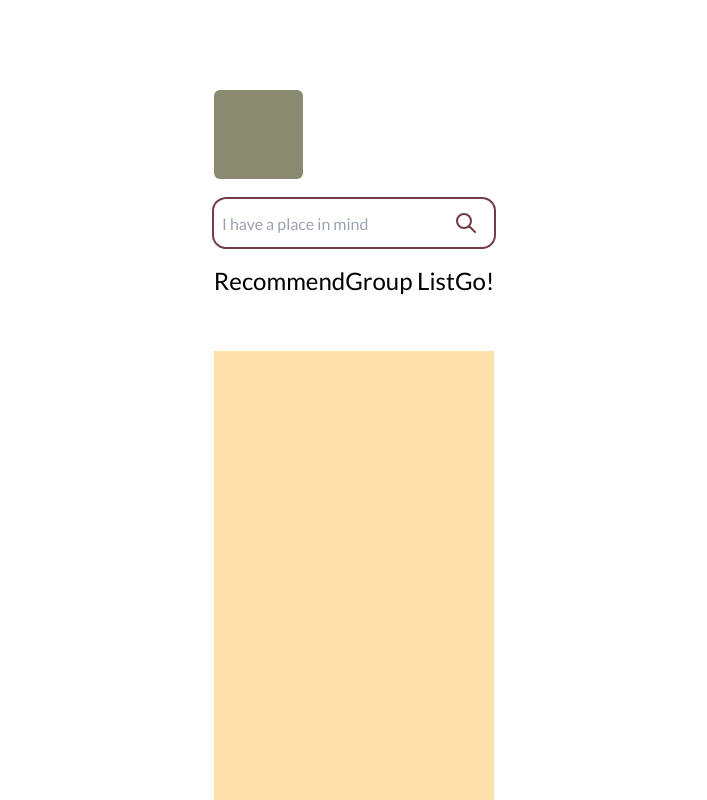
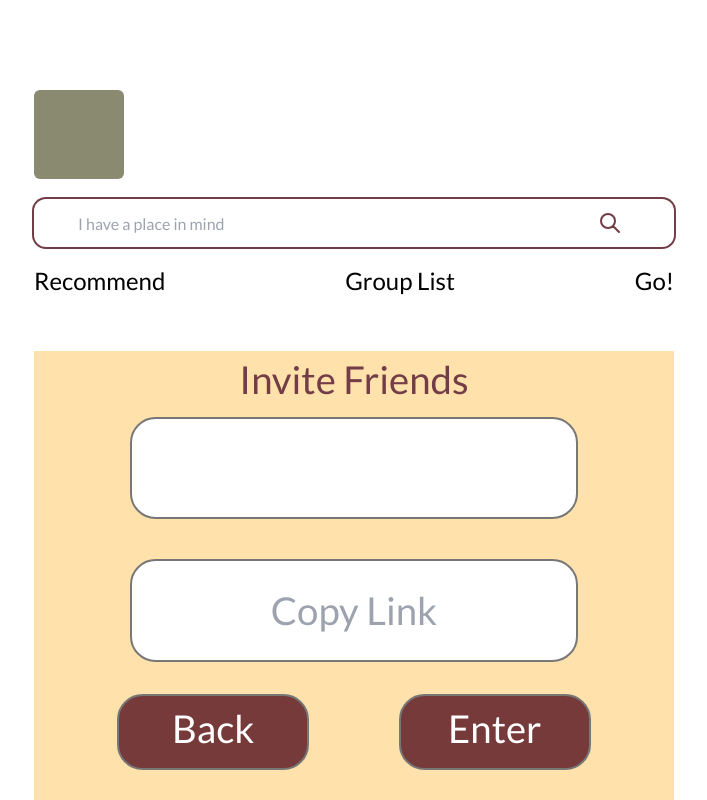
Before and after one commit to kapa-moon/final-project-team-decider, a React (Create React App) app in the folder front-end/: page /Home in a window 1280 px wide. Shown: the top 800 px of the page, without its empty margins (286-993 px from the left). Built offline with nearby package versions, Linux system fonts and the light colour scheme.

Commit message:
update create team page and front end other files

```diff
--- /dev/null
+++ b/front-end/src/component/BackEnter.js
@@ -0,0 +1,14 @@
+import React from 'react';
+import Button from './Button';
+
+function BackEnter()
+{
+    return(
+        <div style = {{marginTop: '2.5vw'}}>
+            <Button str_array = {[{str: 'Back', left: 1}]} type = {4}></Button>
+            <Button str_array = {[{str: 'Enter', left: 0}]} type = {4}></Button>
+        </div>
+    );
+}
+
+export default BackEnter;
--- a/front-end/src/component/Button.js
+++ b/front-end/src/component/Button.js
@@ -4,8 +4,8 @@ import {useNavigate} from "react-router-dom";
 function B0({str})
 {
     return(
-        <div className = 'bg-dark-pink' style = {{width: '35vw', height: '8vw', fontSize: '2vw', borderRadius: '2vw'}}>
-            <span className = 'inline-block align-middle' style = {{padding: '2vw'}}>{str}</span>
+        <div className = 'bg-dark-pink' style = {{width: '35vw', height: '8vw', fontSize: '3vw', borderRadius: '2vw', paddingTop: '1vw'}}>
+            <span className = 'inline-block align-middle'>{str}</span>
         </div>
     );
 }
@@ -14,8 +14,8 @@ function B1({str})
 {
     return(
         <div>
-            <label className = 'block mb-2 text-primary' style = {{fontSize: '2vw'}}>{str}</label>
-            <input type = 'text' style = {{width: '35vw', height: '8vw', fontSize: '2vw', backgroundColor: '#fff', color: '#000', borderRadius: '2vw'}}></input>
+            <label className = 'block mb-2 text-primary' style = {{fontSize: '3vw'}}>{str}</label>
+            <input type = 'text' style = {{width: '35vw', height: '8vw', fontSize: '3vw', backgroundColor: '#fff', color: '#000', borderRadius: '2vw'}}></input>
         </div>
     );
 }
@@ -25,12 +25,32 @@ function B2({str})
     let navigate = useNavigate();
     return(
         <div>
-            <button onClick = {() => navigate('./Home')} style = {{width: '9.5vw', height: '5vw', padding: '0.5vw', fontSize: '2vw', backgroundColor: '#773A3A', color: 'white', position: 'relative', left: '13vw', top: '2vw', borderRadius: '2vw'}}>{str}</button>
+            <button onClick = {() => navigate('./Home')} style = {{width: '11vw', height: '7.3vw', padding: '0.5vw', fontSize: '3vw', backgroundColor: '#773A3A', color: 'white', position: 'relative', left: '13vw', top: '2vw', borderRadius: '2vw'}}>{str}</button>
         </div>
     );
 }
 
-let component_array = [B0, B1, B2];
+function B3({str})
+{
+    return(
+        <div>
+            <label className = 'block mb-2 text-primary' style = {{fontSize: '3vw'}}>{str.str}</label>
+            <input type = 'text' placeholder = {str.placeholder} style = {{width: '35vw', height: '8vw', fontSize: '3vw', backgroundColor: '#fff', color: '#000', borderRadius: '2vw'}}></input>
+        </div>
+    );
+}
+
+function B4({str})
+{
+    let navigate = useNavigate();
+    return(
+        <div>
+            <button onClick = {() => navigate('./Home')} style = {{display: 'inline-block', width: '15vw', height: '6vw', paddingBottom: '0.5vw', fontSize: '3vw', backgroundColor: '#773A3A', color: 'white', position: 'relative', left: str.left ? '-11vw' : '11vw', top: str.left ? '' : '-6vw', borderRadius: '2vw'}}>{str.str}</button>
+        </div>
+    );
+}
+
+let component_array = [B0, B1, B2, B3, B4];
 
 function Button({str_array, type})
 {
--- a/front-end/src/component/Hangout.js
+++ b/front-end/src/component/Hangout.js
@@ -1,15 +1,18 @@
 import React from 'react';
 import Button from './Button';
+import BackEnter from './BackEnter';
 
 function Hangout()
 {
     return(
-        <div className = 'App flex-row' style = {{width: '50vw', height: '100vh'}}>
-            <label className = {`base-input-class text-base text-primary`}>About the Hangout</label><br></br><br></br>
+        <div className = 'App_body'>
             <form>
-                <Button str_array = {['From']} type = {1}></Button><br></br><br></br>
-                <Button str_array = {['To']} type = {1}></Button><br></br><br></br>
-                <Button str_array = {['Number of people']} type = {1}></Button>
+                <Button str_array = {['Invite Friends']} type = {1}></Button>
+                <div style = {{marginTop: '2.5vw'}}><Button str_array = {[{str: '', placeholder: 'Copy Link'}]} type = {3}></Button></div>
+                <BackEnter></BackEnter>
+                <br></br><br></br>
+                <Button str_array = {['Enter Group Code:']} type = {1}></Button>
+                <BackEnter></BackEnter>
             </form>
         </div>
     );
--- a/front-end/src/component/Home.js
+++ b/front-end/src/component/Home.js
@@ -5,7 +5,8 @@ function Home()
 {
     return(
         <>
-            <div className = 'App_body'>
+            <div className = 'App flex-row' style = {{width: '50vw', height: '100vh'}}>
+                <Hangout/>
             </div>
         </>
     );
```
